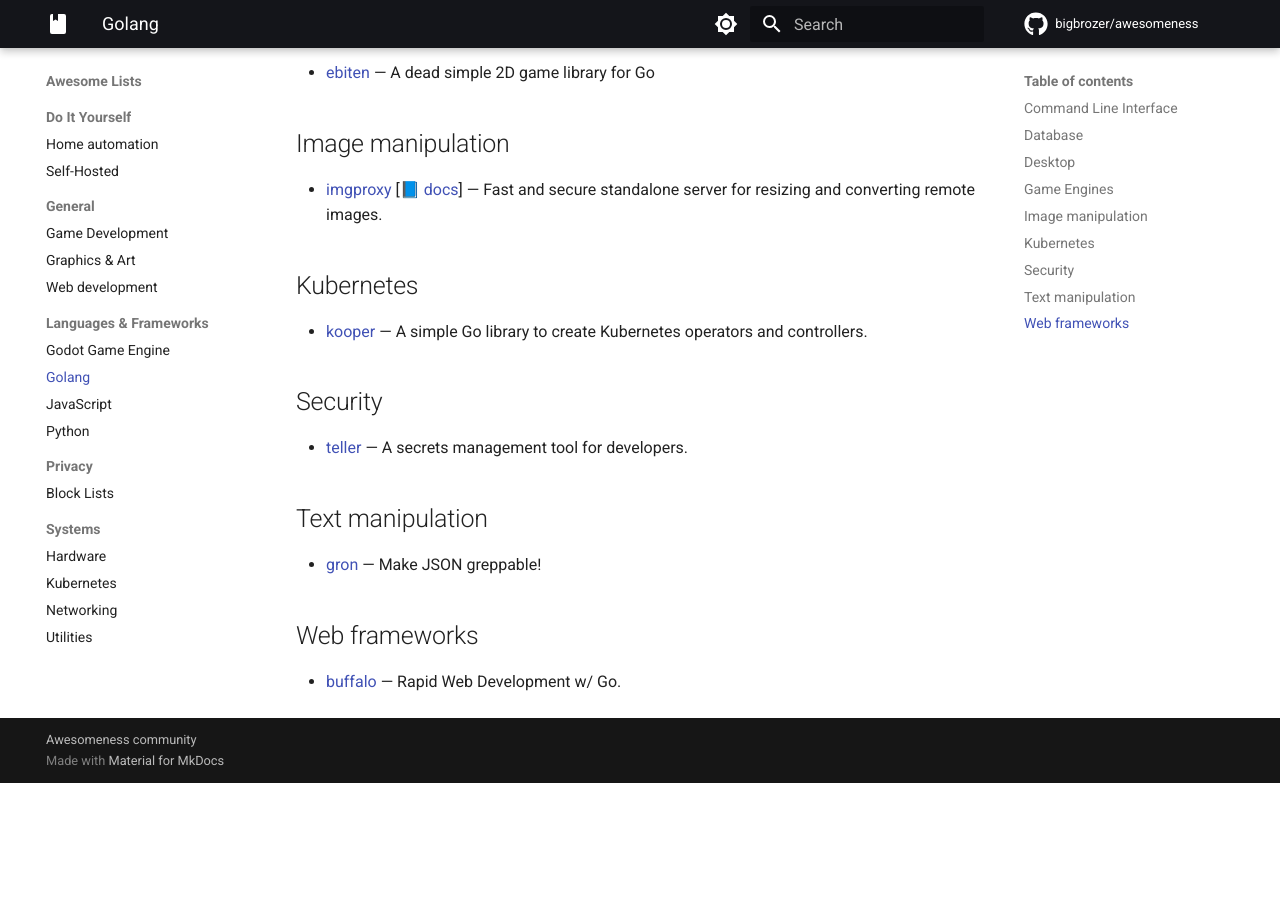
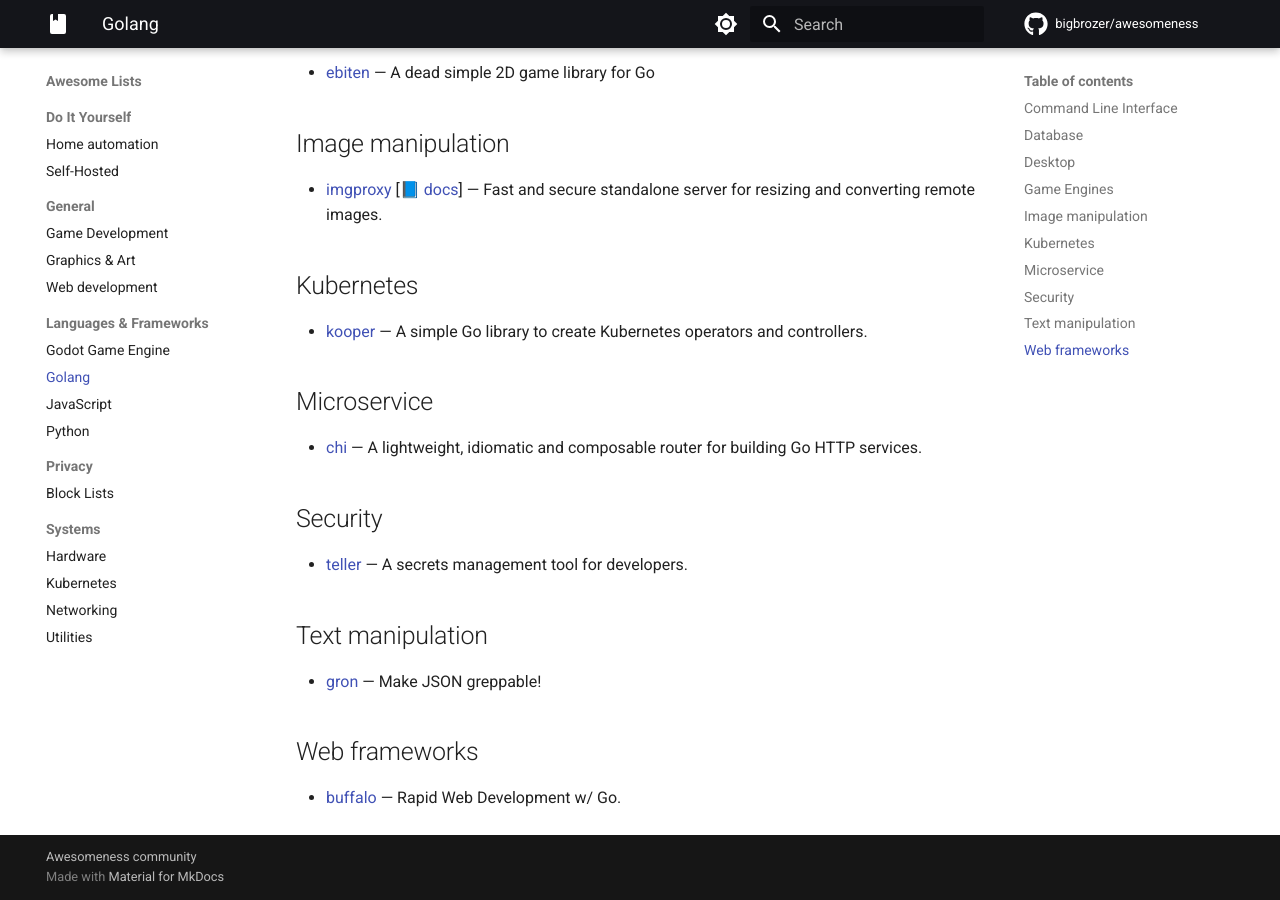
Before and after one commit to bigbrozer/awesomeness, an MkDocs documentation site: the page built from docs/lists/golang.md, in a window 1280 px wide and 900 px high, scrolled down 896 px. Built offline with MkDocs 1.6.1 and Material for MkDocs 9.7.7, drawn with Linux system fonts in a browser that asks for light colours; emoji names are drawn with the system emoji font; comment, search, counter and statistics services are not loaded; before the commit the page ends 1679 px from its top, so only the background shows below that.

Commit message:
feat(golang): add `chi`

```diff
--- a/docs/lists/golang.md
+++ b/docs/lists/golang.md
@@ -44,6 +44,10 @@ tags:
 
 - [kooper](https://github.com/spotahome/kooper) — A simple Go library to create Kubernetes operators and controllers.
 
+## Microservice
+
+- [chi](https://github.com/go-chi/chi) — A lightweight, idiomatic and composable router for building Go HTTP services.
+
 ## Security
 
 - [teller](https://github.com/SpectralOps/teller) — A secrets management tool for developers.
```
